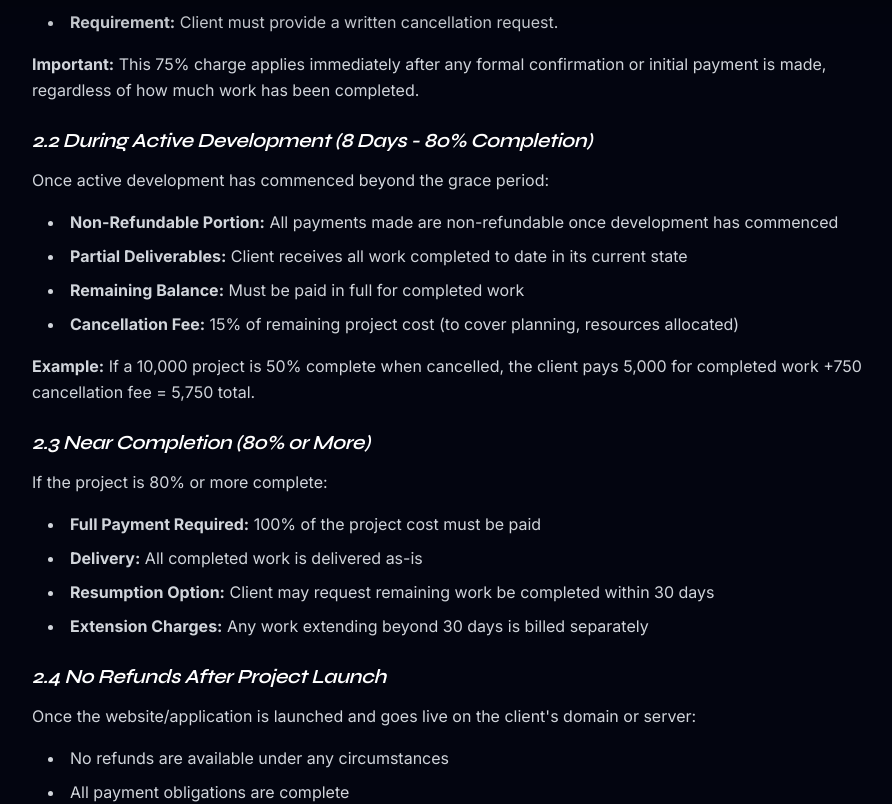
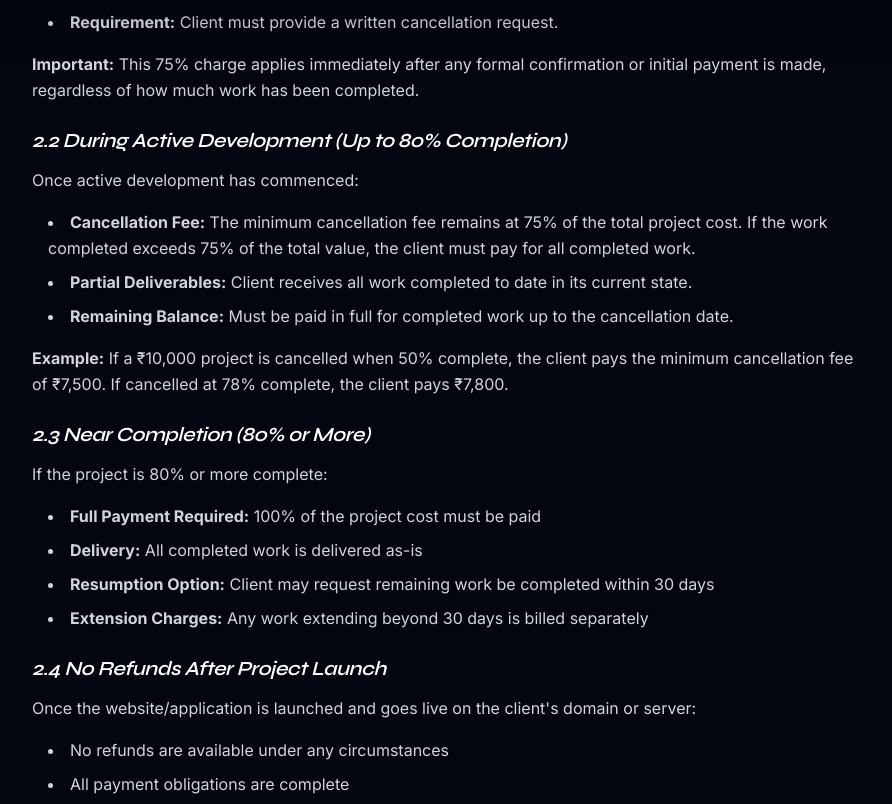
Before and after one commit to webxcrafting07/webxcrafting, a Next.js app: page /refund-policy in a window 1280 px wide. Shown: the part 781-1585 px from the top of the page, without its empty margins (192-1084 px from the left). Built offline with nearby package versions, Linux system fonts and the light colour scheme.

Commit message:
docs: adjust cancellation fee calculation and remove duplicate clause from privacy policy

```diff
--- a/app/privacy-policy/page.tsx
+++ b/app/privacy-policy/page.tsx
@@ -340,23 +340,7 @@ export default function PrivacyPolicy() {
             {/* Section 11 */}
             <section>
               <h2 className="text-2xl font-bold text-white mb-4">
-                11. Service Cancellation Policy
-              </h2>
-              <p>
-                Please note that once a project or service is confirmed via email, message, or any written communication, our team immediately allocates time and resources.
-              </p>
-              <p className="mt-4 font-semibold text-red-400">
-                If you choose to cancel the project after confirmation, a mandatory 75% cancellation fee will be charged. Only a maximum of 25% of the project amount will be refundable. This policy applies strictly to all our services to cover the upfront resource allocation and development efforts.
-              </p>
-              <p className="mt-4">
-                For detailed information, please refer to our full <Link href="/refund-policy" className="text-blue-400 hover:text-blue-300">Refund & Cancellation Policy</Link>.
-              </p>
-            </section>
-
-            {/* Section 12 */}
-            <section>
-              <h2 className="text-2xl font-bold text-white mb-4">
-                12. Children's Privacy
+                11. Children's Privacy
               </h2>
               <p>
                 Our services are not directed to children under 13 years of age.
@@ -367,10 +351,10 @@ export default function PrivacyPolicy() {
               </p>
             </section>
 
-            {/* Section 13 */}
+            {/* Section 12 */}
             <section>
               <h2 className="text-2xl font-bold text-white mb-4">
-                13. Third-Party Links
+                12. Third-Party Links
               </h2>
               <p>
                 Our website may contain links to third-party websites. We are
@@ -379,10 +363,10 @@ export default function PrivacyPolicy() {
               </p>
             </section>
 
-            {/* Section 14 */}
+            {/* Section 13 */}
             <section>
               <h2 className="text-2xl font-bold text-white mb-4">
-                14. Policy Updates
+                13. Policy Updates
               </h2>
               <p>
                 We may update this Privacy Policy periodically. Changes will be
@@ -391,10 +375,10 @@ export default function PrivacyPolicy() {
               </p>
             </section>
 
-            {/* Section 15 */}
+            {/* Section 14 */}
             <section>
               <h2 className="text-2xl font-bold text-white mb-4">
-                15. Contact Us
+                14. Contact Us
               </h2>
               <p>
                 If you have questions about this Privacy Policy or our data
--- a/app/refund-policy/page.tsx
+++ b/app/refund-policy/page.tsx
@@ -81,33 +81,26 @@ export default function RefundPolicy() {
               </p>
 
               <h3 className="text-xl font-semibold text-white mt-6 mb-3">
-                2.2 During Active Development (8 Days - 80% Completion)
+                2.2 During Active Development (Up to 80% Completion)
               </h3>
               <p>
-                Once active development has commenced beyond the grace period:
+                Once active development has commenced:
               </p>
               <ul className="list-disc list-inside space-y-2 ml-4 mt-4">
                 <li>
-                  <strong>Non-Refundable Portion:</strong> All payments made are
-                  non-refundable once development has commenced
+                  <strong>Cancellation Fee:</strong> The minimum cancellation fee remains at 75% of the total project cost. If the work completed exceeds 75% of the total value, the client must pay for all completed work.
                 </li>
                 <li>
                   <strong>Partial Deliverables:</strong> Client receives all
-                  work completed to date in its current state
+                  work completed to date in its current state.
                 </li>
                 <li>
                   <strong>Remaining Balance:</strong> Must be paid in full for
-                  completed work
-                </li>
-                <li>
-                  <strong>Cancellation Fee:</strong> 15% of remaining project
-                  cost (to cover planning, resources allocated)
+                  completed work up to the cancellation date.
                 </li>
               </ul>
               <p className="mt-4">
-                <strong>Example:</strong> If a 10,000 project is 50% complete
-                when cancelled, the client pays 5,000 for completed work +750
-                cancellation fee = 5,750 total.
+                <strong>Example:</strong> If a ₹10,000 project is cancelled when 50% complete, the client pays the minimum cancellation fee of ₹7,500. If cancelled at 78% complete, the client pays ₹7,800.
               </p>
 
               <h3 className="text-xl font-semibold text-white mt-6 mb-3">
@@ -550,9 +543,9 @@ export default function RefundPolicy() {
                       <td className="p-3">After any mail/confirmation</td>
                     </tr>
                     <tr className="border-b border-gray-700">
-                      <td className="p-3">8-80% Complete</td>
+                      <td className="p-3">Up to 80% Complete</td>
                       <td className="p-3">0%</td>
-                      <td className="p-3">15% of remaining</td>
+                      <td className="p-3">Min 75% or completed work</td>
                       <td className="p-3">Pay for completed work</td>
                     </tr>
                     <tr className="border-b border-gray-700">
```
